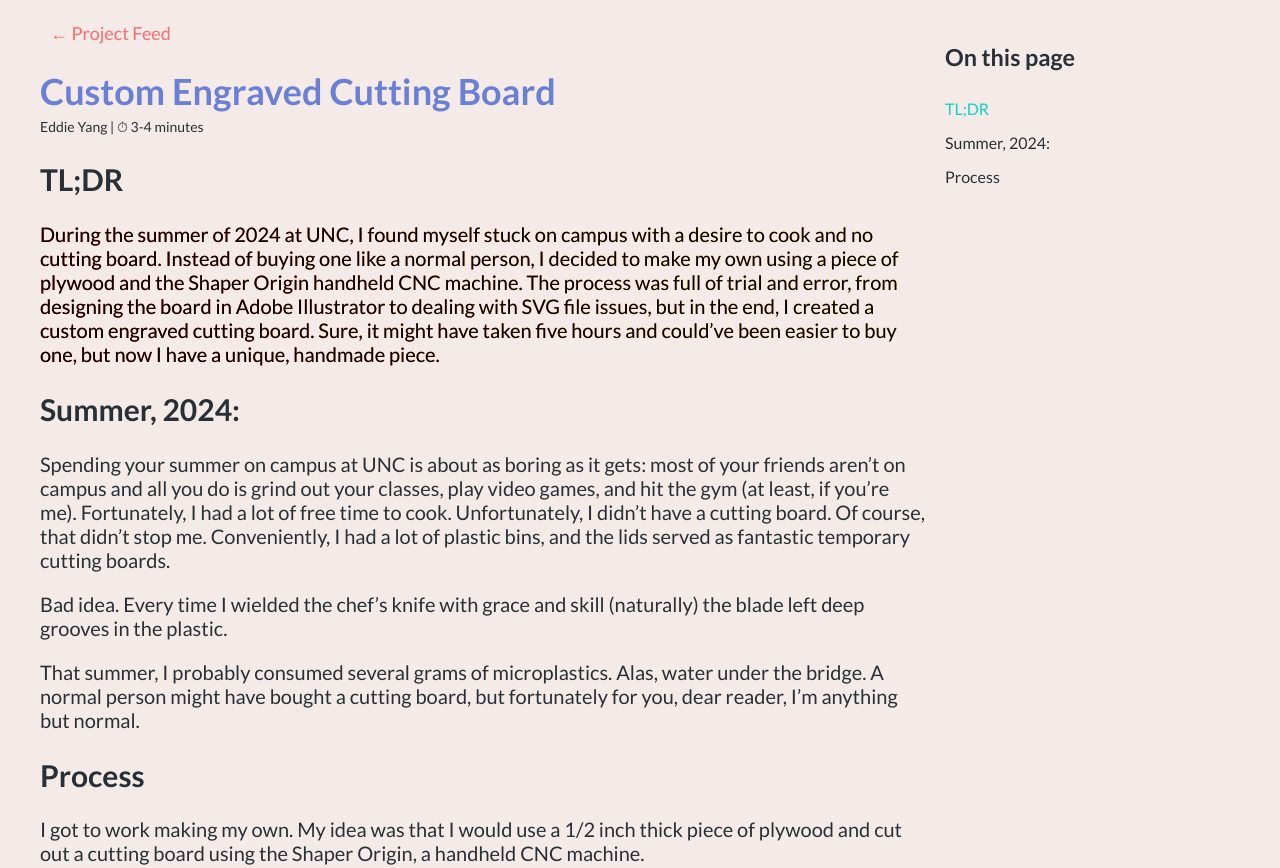
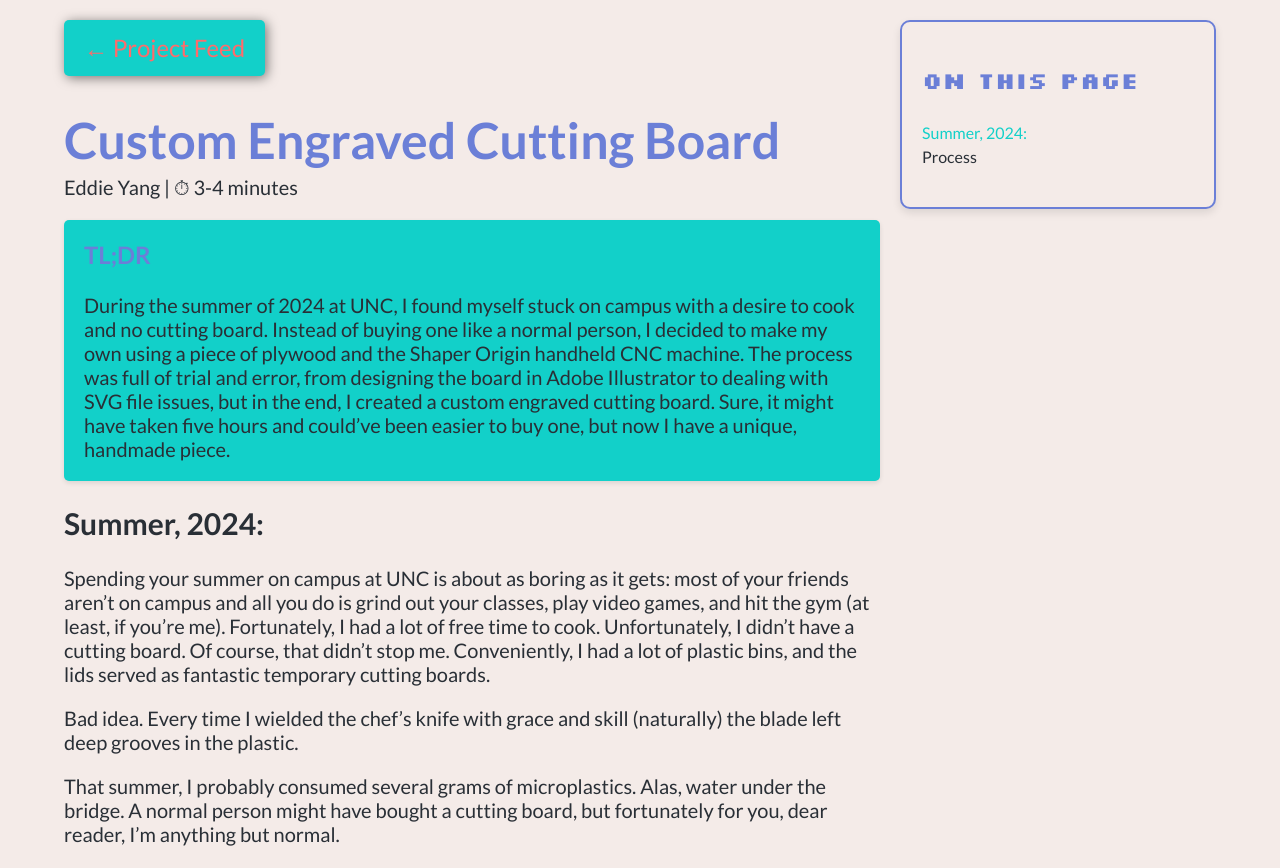
Before and after one commit to edyang1/portfolio, a plain HTML site: page projects/cuttingBoard.html in a window 1280 px wide. Shown: the top 868 px of the page. Drawn offline with Linux system fonts and the light colour scheme.

Commit message:
refactor: Update cutting board page styles

```diff
--- a/projects/cuttingBoard.html
+++ b/projects/cuttingBoard.html
@@ -9,7 +9,7 @@
     <link rel="stylesheet" href="../extras/buttonStyles.css">
 </head>
 <body>
-    <div class="content">
+    <div class="container content">
         <!-- Article content -->
         <div class="article">
             <!-- Back button -->
@@ -24,8 +24,10 @@
             </div>
 
             <!-- TL;DR Section -->
-            <h2 id="Section 1">TL;DR</h2>
-            <p class="reveal-tldr">During the summer of 2024 at UNC, I found myself stuck on campus with a desire to cook and no cutting board. Instead of buying one like a normal person, I decided to make my own using a piece of plywood and the Shaper Origin handheld CNC machine. The process was full of trial and error, from designing the board in Adobe Illustrator to dealing with SVG file issues, but in the end, I created a custom engraved cutting board. Sure, it might have taken five hours and could’ve been easier to buy one, but now I have a unique, handmade piece.</p>
+            <div class="tidbit-container reveal">
+                <h3 id="Section 1">TL;DR</h3>
+                <p class="reveal-tldr">During the summer of 2024 at UNC, I found myself stuck on campus with a desire to cook and no cutting board. Instead of buying one like a normal person, I decided to make my own using a piece of plywood and the Shaper Origin handheld CNC machine. The process was full of trial and error, from designing the board in Adobe Illustrator to dealing with SVG file issues, but in the end, I created a custom engraved cutting board. Sure, it might have taken five hours and could’ve been easier to buy one, but now I have a unique, handmade piece.</p>
+            </div>
 
             <!-- Introduction Section -->
             <h2 id="Section 2">Summer, 2024:</h2>
--- a/projects/cuttingBoardStyles.css
+++ b/projects/cuttingBoardStyles.css
@@ -1,3 +1,4 @@
+/* Global Styles */
 body {
     font-family: var(--font-body);
     font-size: 20px;
@@ -8,24 +9,50 @@ body {
     color: var(--text-color);
 }
 
-.content {
-    display: flex;
+.container {
+    width: 90%;
     max-width: 1200px;
-    width: 100%;
-    margin: 20px auto;
+    margin: 0 auto;
     padding: 0 20px;
 }
 
-.back-button a {
-    color: var(--link-color);
-    text-decoration: none;
-    font-size: 18px;
-    padding: 5px 10px;
-    border-radius: 5px;
+/* Content */
+.content {
+    display: flex;
+    margin: 20px auto;
 }
 
+/* Article */
+.article {
+    flex: 3;
+    padding-right: 20px;
+}
+
+/* Back Button Styles */
+/* Back Button Styles */
+.back-button {
+    margin-bottom: 20px; /* Add some space below the button */
+}
+
+.back-button a {
+    display: inline-block;
+    background-color: var(--highlight-color) !important; /* Use primary color for the background */
+    color: var(--link-color) !important; /* Use secondary color for the text */
+    padding: 10px 20px;
+    border-radius: 5px;
+    text-decoration: none;
+    font-size: 1.2em;
+    z-index: 1000;
+    box-shadow: 2px 2px 12px rgba(0, 0, 0, 0.5);
+    transition: background-color 0.5s ease, color 0.5s ease, opacity 0.5s ease;
+    text-align: center; /* Center the text within the button */
+    line-height: 1.5; /* Improve vertical alignment of text */
+}
+
+/* Hover effect for Back Button */
 .back-button a:hover {
-    color: var(--highlight-color);
+    background-color: var(--link-color) !important; /* Change to secondary color on hover */
+    color: var(--highlight-color) !important; /* Change text to background color on hover */
 }
 
 .article a {
@@ -35,77 +62,33 @@ body {
 
 .article a:hover {
     color: var(--title-color);
-    text-decoration: none;
-}
-
-/* cuttingBoardStyles.css */
-.reveal-tldr {
-    background: linear-gradient(90deg, red, orange, yellow, green, blue, indigo, violet);
-    background-size: 400%;
-    -webkit-background-clip: text;
-    -webkit-text-fill-color: transparent;
-    background-clip: text;
-    animation: rainbowWipe 6s forwards, turnBlack 6.5s forwards;
-    cursor: pointer;
-}
-
-@keyframes rainbowWipe {
-    0% {
-        background-position: 0%;
-    }
-    25% {
-        background-position: 100%;
-    }
-    50% {
-        background-position: 0%;
-    }
-    75% {
-        background-position: 100%;
-    }
-    100% {
-        background-position: 0%;
-    }
-}
-
-@keyframes turnBlack {
-    0% {
-        -webkit-text-fill-color: transparent;
-    }
-    100% {
-        -webkit-text-fill-color: black;
-    }
 }
 
 .article h1 {
     font-family: var(--font-heading);
     color: var(--title-color);
-    font-size: 36px;
+    font-size: 50px;
     margin-bottom: 5px;
 }
 
 .article-meta {
-    font-size: 14px;
+    font-size: 20px;
     color: var(--text-color);
     margin-bottom: 20px;
 }
 
-.article {
-    flex: 3;
-    padding-right: 20px;
-}
-
-/* Rounded corners and shadows for images */
+/* Image Styles */
 .article-image {
     width: 100%;
     max-width: 100%;
     border-radius: 15px;
     box-shadow: 0 4px 8px rgba(0, 0, 0, 0.1);
     transition: transform 0.3s ease, opacity 0.3s ease;
-    opacity: 0; /* Hidden by default for scroll reveal */
-    transform: translateY(20px); /* Slightly moves the image down for scroll reveal */
+    opacity: 0;
+    transform: translateY(20px);
 }
 
-/* Scroll reveal effect */
+/* Scroll Reveal */
 .reveal {
     opacity: 0;
     transform: translateY(20px);
@@ -117,36 +100,29 @@ body {
     transform: translateY(0);
 }
 
-/* Ensure images are responsive */
-.article-image {
-    width: 100%;
-    height: auto;
-    margin-bottom: 20px;
-}
-
-/* Optional: Add hover effect to images */
-.article-image:hover {
-    transform: scale(1.02);
-    box-shadow: 0 6px 12px rgba(0, 0, 0, 0.15);
-}
-
+/* TOC Styling */
 .toc {
     flex: 1;
     position: sticky;
-    top: 20px; /* Keeps the TOC 20px from the top of the viewport */
-    align-self: flex-start; /* Ensures the TOC aligns with the top of the container */
-    max-height: calc(100vh - 40px); /* Limits TOC height to viewport height minus margin */
-    overflow-y: auto; /* Adds scrolling if TOC exceeds viewport height */
+    top: 20px;
+    align-self: flex-start;
+    max-height: calc(100vh - 40px);
+    overflow-y: auto;
+    padding: 20px;
+    background-color: var(--background-color);
+    border: 2px solid var(--title-color); /* Elegant border */
+    border-radius: 10px; /* Rounded corners */
+    box-shadow: 0 4px 8px rgba(0, 0, 0, 0.1); /* Subtle shadow for depth */
 }
 
-/* Example styles for the TOC */
+.toc h3 {
+    font-family: var(--font-subheader);
+    color: var(--title-color);
+}
+
 .toc ul {
     list-style: none;
     padding: 0;
-}
-
-.toc ul li {
-    margin-bottom: 10px;
 }
 
 .toc ul li a {
@@ -164,6 +140,7 @@ body {
     color: var(--highlight-color);
 }
 
+/* Tidbit Container */
 .tidbit-container {
     background-color: var(--highlight-color);
     padding: 20px;
@@ -179,14 +156,15 @@ body {
 }
 
 .tidbit-container p {
-    margin: 10px 0 0; /* Optional: Adjust margin for the paragraph */
-    color: var(--text-color); /* You can define this in your CSS variables */
+    margin: 10px 0 0;
+    color: var(--text-color);
 }
 
-.tidbit-container:hover{
+.tidbit-container:hover {
     transform: scale(1.02);
 }
 
+/* Footer */
 footer {
     background-color: var(--highlight-color);
     color: var(--text-color);
```
